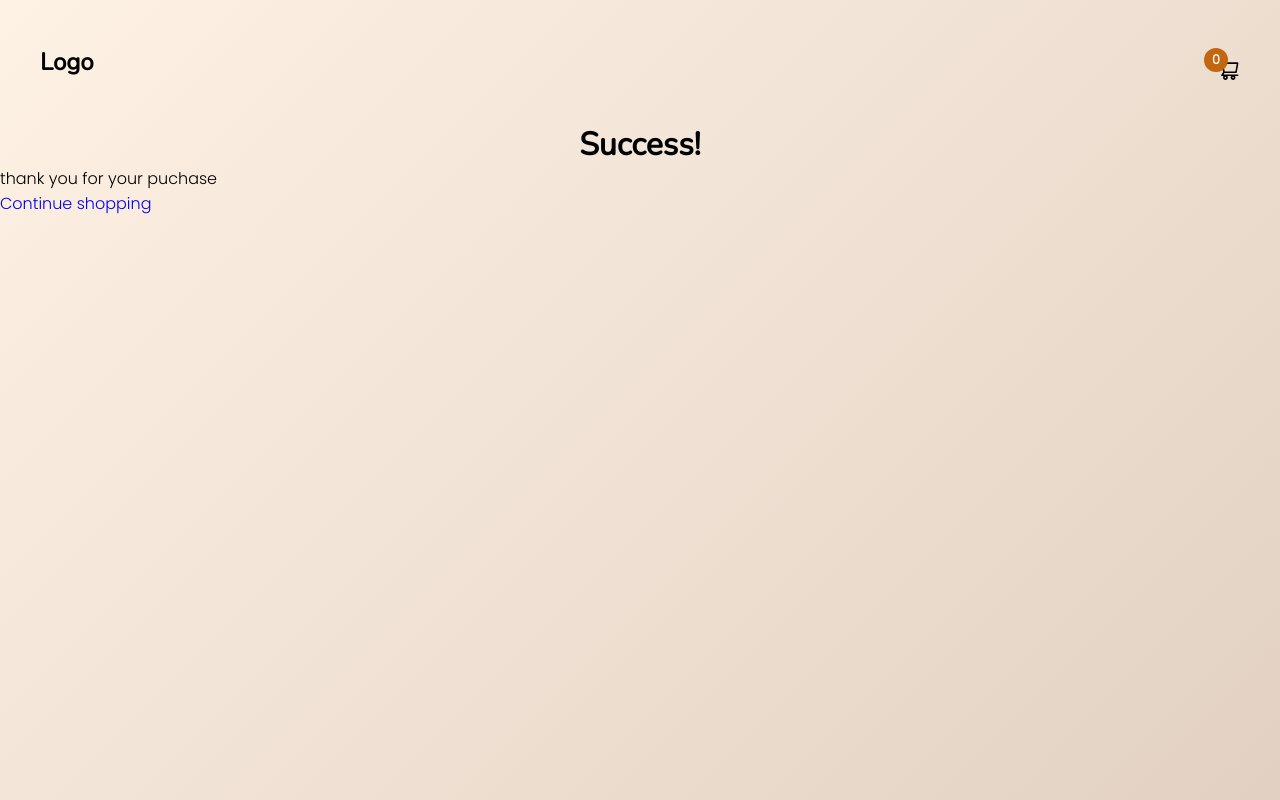
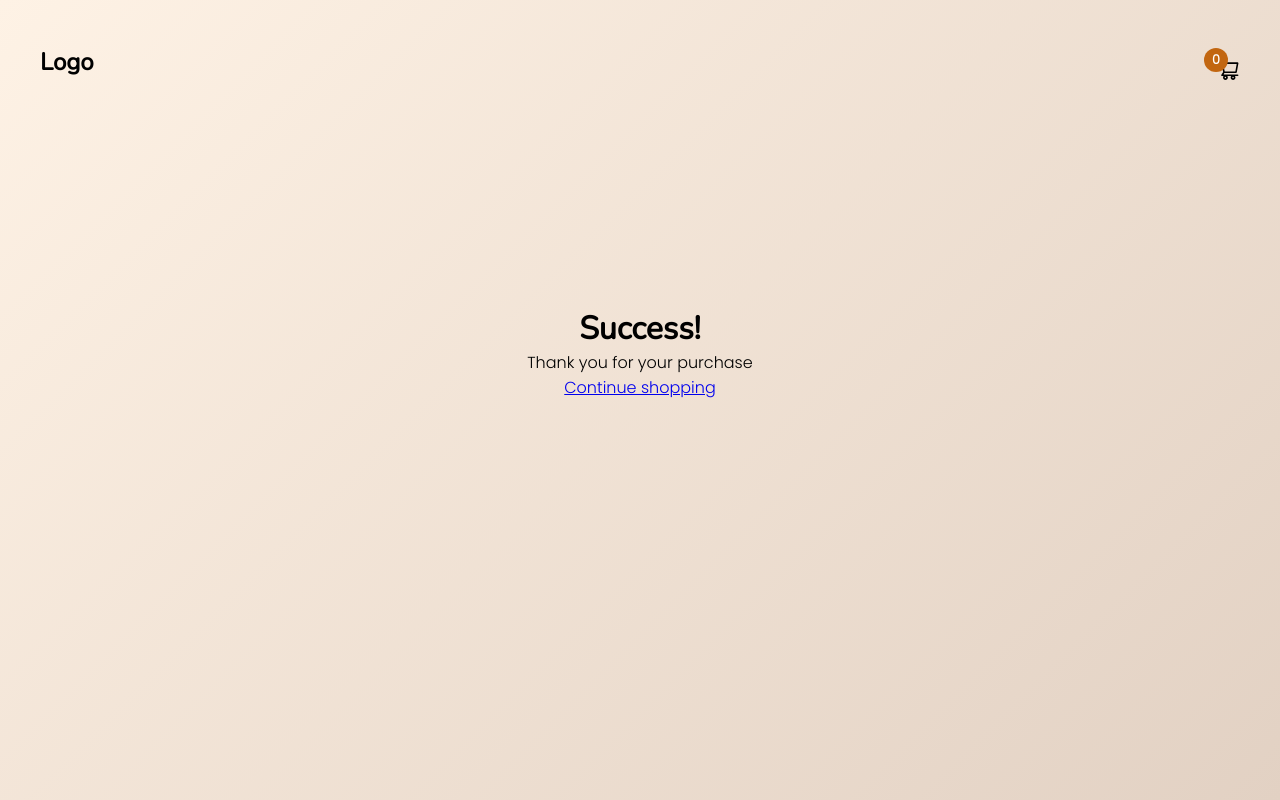
Before and after one commit to johannranudd/next-pre-rendering-and-data-fetching, a Next.js app: page /success in a window 1280 px wide. Built offline with nearby package versions, Linux system fonts and the light colour scheme; no server answers.

Commit message:
HEAD component in layout. styling

```diff
--- a/components/layout/layout.js
+++ b/components/layout/layout.js
@@ -1,9 +1,25 @@
 import Navbar from './navbar';
+import Head from 'next/head';
 import { GlobalStyle } from '../../styles/app.styles';
+import { useEffect, useState } from 'react';
+
+import { useRouter } from 'next/router';
 
 const Layout = (props) => {
+  const router = useRouter();
+  console.log(router.asPath);
+
+  useEffect(() => {
+    console.log('initial');
+  }, []);
+
   return (
     <>
+      <Head>
+        <title>Create Next App</title>
+        <meta name='description' content='Generated by create next app' />
+        <link rel='icon' href='/favicon.ico' />
+      </Head>
       <Navbar />
       <GlobalStyle />
       <main>{props.children}</main>
--- a/pages/index.js
+++ b/pages/index.js
@@ -13,11 +13,6 @@ export default function Home(props) {
 
   return (
     <StyledDiv>
-      <Head>
-        <title>Create Next App</title>
-        <meta name='description' content='Generated by create next app' />
-        <link rel='icon' href='/favicon.ico' />
-      </Head>
       <section className='section-center'>
         <h1>The Coffee Mug Store</h1>
         <CategoryButtons {...props} />
--- a/pages/success/index.jsx
+++ b/pages/success/index.jsx
@@ -1,14 +1,29 @@
-import Button from '../../components/ui/Button';
+import styled from 'styled-components';
 import Link from 'next/link';
 
 const SuccessPage = () => {
   return (
-    <div>
+    <StyledDiv>
       <h1>Success!</h1>
-      <p>thank you for your puchase</p>
-      <Link href={`/`}>Continue shopping</Link>
-    </div>
+      <div>
+        <p>Thank you for your purchase</p>
+        <Link href={`/`}>Continue shopping</Link>
+      </div>
+    </StyledDiv>
   );
 };
 
 export default SuccessPage;
+
+const StyledDiv = styled.div`
+  position: absolute;
+  top: 50%;
+  left: 50%;
+  transform: translate(-50%, -100%);
+  div {
+    text-align: center;
+    a {
+      text-decoration: underline;
+    }
+  }
+`;
```
